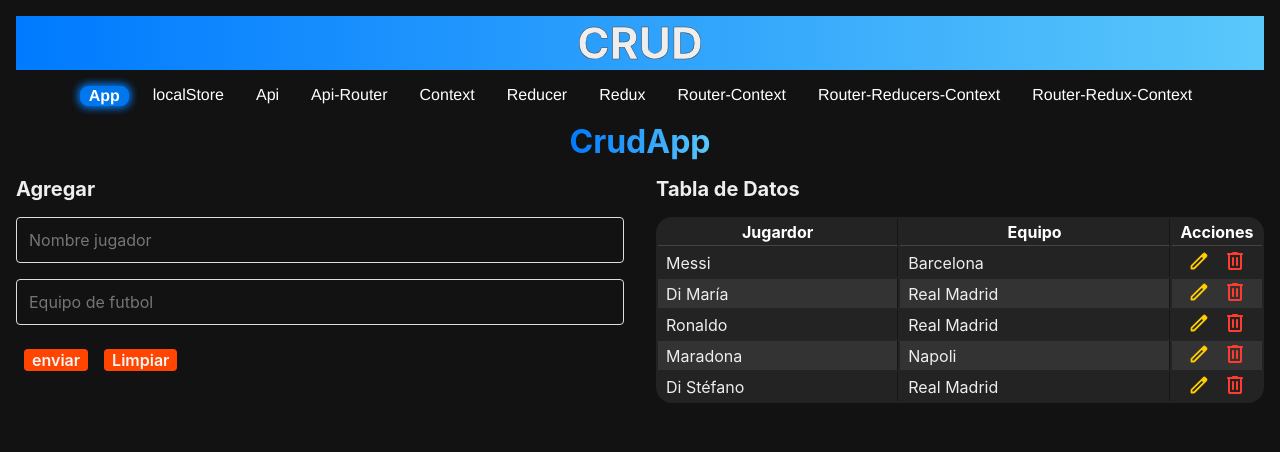
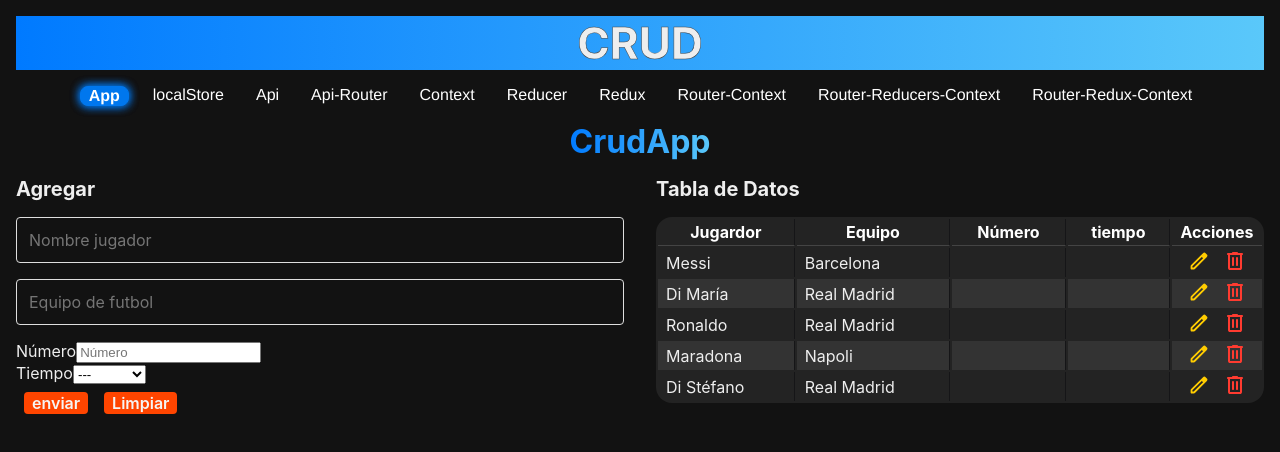
Before and after one commit to fergsosa/react-app-crud, a React (Vite) app: page / in a window 1280 px wide. Shown: the top 452 px of the page. Built offline with nearby package versions, Linux system fonts and the light colour scheme.

Commit message:
Feat: se agrego número/opciones

```diff
--- a/src/CRUD/0-crud/CrudApi.jsx
+++ b/src/CRUD/0-crud/CrudApi.jsx
@@ -124,5 +124,3 @@ export const CrudApi = () => {
     </div>
   );
 };
-
-// export default CrudApi;
--- a/src/CRUD/0-crud/CrudForm.jsx
+++ b/src/CRUD/0-crud/CrudForm.jsx
@@ -3,6 +3,8 @@ import { useEffect, useState } from "react";
 const initialForm = {
   player: "",
   team: "",
+  nro: "",
+  tiempo: "",
   id: null,
 };
 
@@ -21,7 +23,14 @@ const CrudForm = ({ createData, updateData, dataToEdit, setDataToEdit }) => {
       ...form,
       [e.target.name]: e.target.value,
     });
-    // console.log({ [e.target.name]: e.target.value });
+    // Condicional para el select
+    if (e.target.id === "tiempo") {
+      setForm({
+        ...form,
+        tiempo: e.target.value,
+      });
+    }
+    console.log({ [e.target.name]: e.target.value });
   };
 
   const handleSubmit = (e) => {
@@ -61,6 +70,29 @@ const CrudForm = ({ createData, updateData, dataToEdit, setDataToEdit }) => {
           onChange={handleChange}
           value={form.team}
         />
+        <label htmlFor="nro">Número</label>
+        <input
+          id="nro"
+          type="number"
+          name="nro"
+          placeholder="Número"
+          onChange={handleChange}
+          value={form.nro}
+        />
+        <div class="box">
+          <label htmlFor="tiempo">Tiempo</label>
+          <select
+            id="tiempo"
+            name="tiempo" // Agregamos el atributo name
+            onChange={handleChange}
+          >
+            <option value="---">---</option>
+            <option value="1 mes">1 mes</option>
+            <option value="3 meses">3 meses</option>
+            <option value="5 meses">5 meses</option>
+          </select>
+        </div>
+
         <input type="submit" value="enviar" />
         <input type="reset" value="Limpiar" onClick={handleReset} />
       </form>
--- a/src/CRUD/0-crud/CrudTable.jsx
+++ b/src/CRUD/0-crud/CrudTable.jsx
@@ -9,6 +9,8 @@ const CrudTable = ({ data, setDataToEdit, deleteData }) => {
           <tr>
             <th>Jugardor</th>
             <th>Equipo</th>
+            <th>Número</th>
+            <th>tiempo</th>
             <th>Acciones</th>
           </tr>
         </thead>
@@ -24,7 +26,7 @@ const CrudTable = ({ data, setDataToEdit, deleteData }) => {
             ))
           ) : (
             <tr>
-              <td colSpan="3">Sin datos</td>
+              <td colSpan="6">Sin datos</td>
             </tr>
           )}
         </tbody>
--- a/src/CRUD/0-crud/CrudTableRow.jsx
+++ b/src/CRUD/0-crud/CrudTableRow.jsx
@@ -1,15 +1,15 @@
 import React from "react";
 import imgEdit from "../img/edit.svg";
 import imgDelete from "../img/delete.svg";
-// import imgEdit2 from "/image/edit.svg";
-// import imgDelete2 from "/image/delete.svg";
 
 const CrudTableRow = ({ dt, setDataToEdit, deleteData }) => {
-  let { player, team, id } = dt;
+  let { player, team, id, nro, tiempo } = dt;
   return (
     <tr>
       <td>{player}</td>
       <td>{team}</td>
+      <td>{nro}</td>
+      <td>{tiempo}</td>
       <td>
         <button className="btn-edit" onClick={() => setDataToEdit(dt)}>
           <img src={imgEdit} alt="editar" />
--- a/src/CRUD/api/db.json
+++ b/src/CRUD/api/db.json
@@ -29,6 +29,13 @@
       "id": 6,
       "player": "Chino Zelarayan",
       "team": "Belgrano"
+    },
+    {
+      "player": "BBB",
+      "team": "bbb",
+      "nro": "15",
+      "tiempo": "5 meses",
+      "id": 1736434636257
     }
   ]
 }
```
